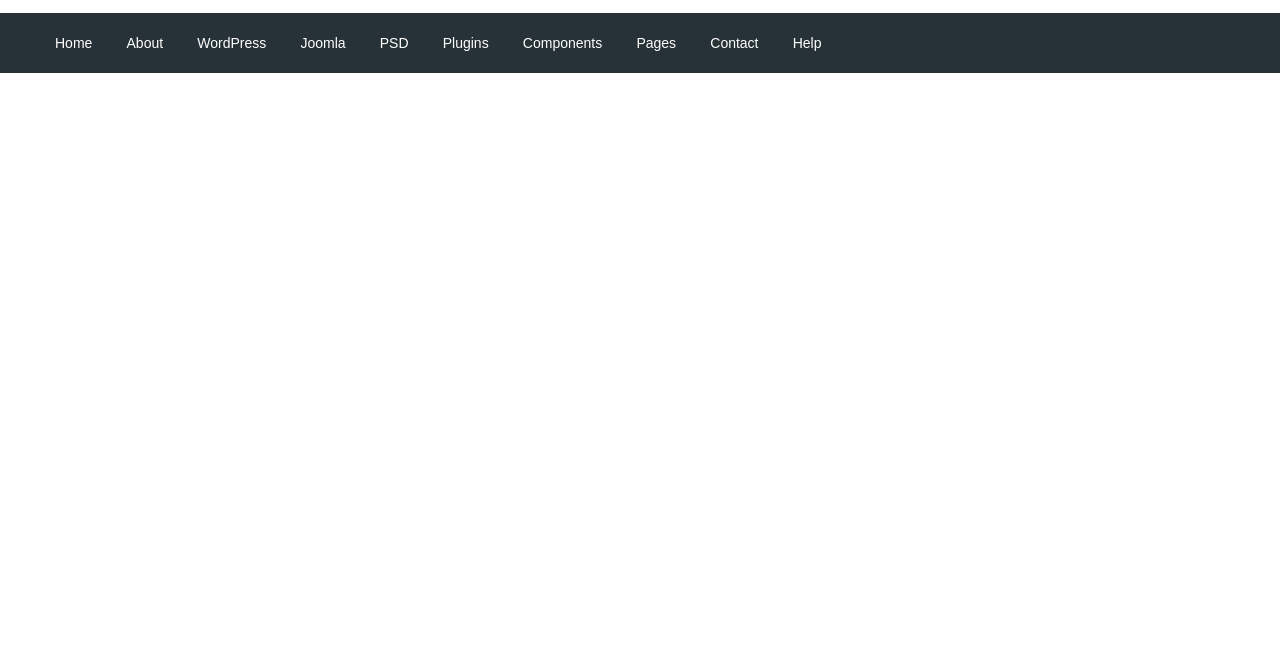
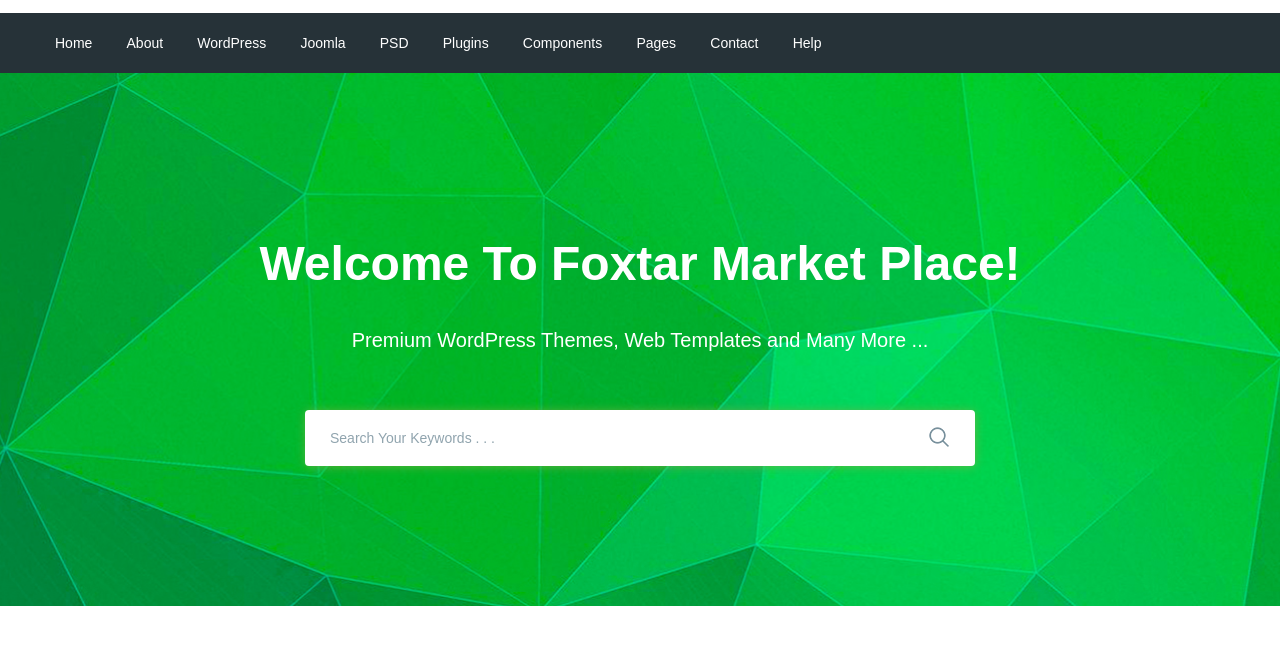
Before and after one commit to dmitriy-works/moderno, a website: page app/index.html in a window 1280 px wide. Shown: the part 77-722 px from the top of the page. Drawn offline with nearby package versions, Linux system fonts and the light colour scheme; files that its build step writes are made by us from their sources.

Commit message:
added search section

```diff
--- a/app/index.html
+++ b/app/index.html
@@ -98,6 +98,23 @@
 
     </header>
 
+    <section class="search" style="background-image: url(images/search-bg.jpg);">
+        <div class="container">
+            <div class="search__inner">
+                <div class="search__inner-title">Welcome To Foxtar Market Place!</div>
+                <div class="search__inner-text">Premium WordPress Themes, Web Templates and Many More ...</div>
+                <div class="search__inner-form">
+                    <form>
+                        <input type="text" placeholder="Search Your Keywords . . ." required>
+                        <button type="submit">
+                            <img src="images/icons/search.png" alt="">
+                        </button>
+                    </form>
+                </div>
+            </div>
+        </div>
+    </section>
+
 
     <script src="https://ajax.googleapis.com/ajax/libs/jquery/3.5.1/jquery.min.js"></script>
     <script src="js/libs.min.js"></script>
--- a/app/scss/style.scss
+++ b/app/scss/style.scss
@@ -64,3 +64,58 @@
     font-size: 14px;
   }
 }
+
+.search {
+
+  min-height: 533px;
+  background-repeat: no-repeat;
+  background-position: center top;
+  background-size: cover;
+}
+
+.search__inner {
+  color: #fff;
+  text-align: center;
+  padding: 155px 0 100px;
+  &-title {
+    font-size: 48px;
+    font-weight: 700;
+    line-height: 72px;
+  }
+  &-text {
+    font-size: 20px;
+    font-weight: 500;
+    line-height: 30px;
+    padding: 25px 0 55px;
+  }
+  &-form {
+    max-width: 670px;
+    margin: 0 auto;
+    position: relative;
+    input{
+      display: block;
+      width: 100%;
+      box-shadow: 0.5px 0.866px 10px 0px rgba(124, 178, 64, 0.75);
+      border-radius: 4px;
+      height: 56px;
+      border: none;
+      font-size: 14px;
+      font-weight: 500;
+      outline: none;
+      padding-left: 25px;
+      padding-right: 60px;
+      &::placeholder{
+        color: #90a4ae;
+        font-weight: 500;
+      }
+    }
+    button {
+      position: absolute;
+      border:none;
+      background-color: transparent;
+      right: 20px;
+      top: 16px;
+    }
+
+  }
+}
```
Also changed, not shown: app/images/icons/search.png (added), app/images/icons/search.svg (added), app/images/search-bg.jpg (added).
